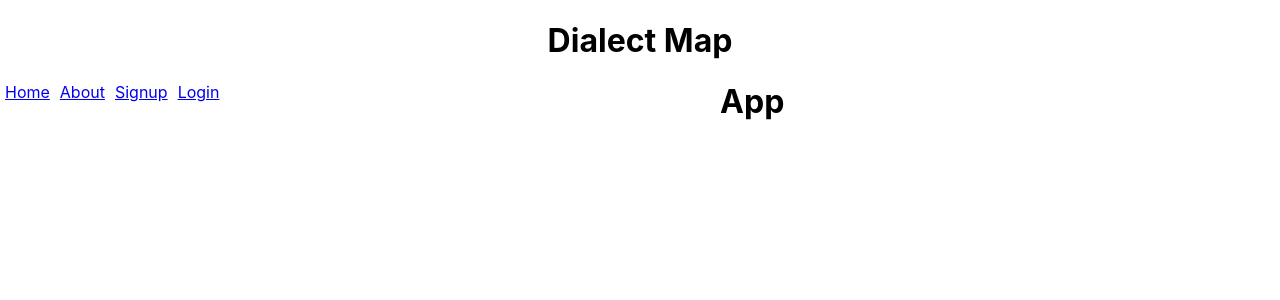
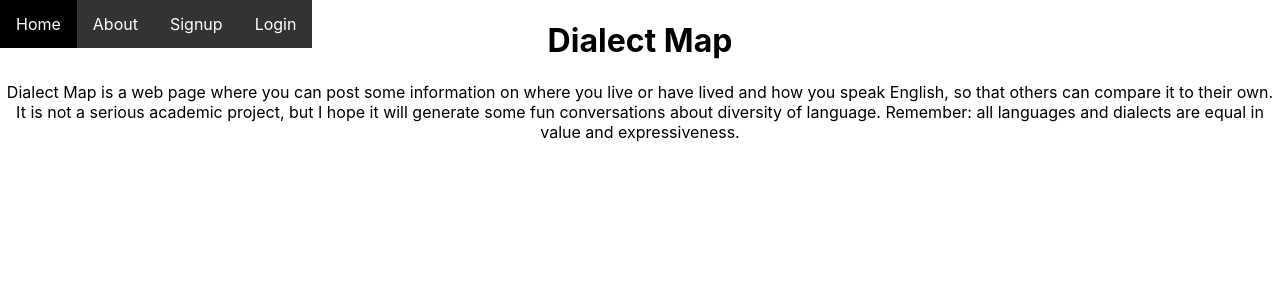
Before and after one commit to cmann80/phase-5-dialect-map, a React (Create React App) app in the folder client/: page /about in a window 1280 px wide. Shown: the top 300 px of the page. Built offline with nearby package versions, Linux system fonts and the light colour scheme; no server answers.

Commit message:
restyled the navbar as per w3schools advice, still needs work

```diff
--- a/client/src/App.js
+++ b/client/src/App.js
@@ -127,10 +127,9 @@ if(errors) return <h1>{errors}</h1>
             <Route path="/survey" element={<Survey errors={errors} setErrors={setErrors} user={user} setUser={setUser} questionArray={questionArray}/>}/>
             <Route path="/profile" element={<Profile errors={errors} setErrors={setErrors} user={user} setUser={setUser}/>}/>
             <Route path="/survey_responses/:placeName" element={<SurveyResponses errors={errors} setErrors={setErrors} survey={survey} userLocations={userLocations}/>}/>
-            <Route path="/about" element={About}/>
+            <Route path="/about" element={<About/>}/>
         </Routes>
         </BrowserRouter>
-        <h1>App</h1>
     </div>
     );
 }
--- a/client/src/components/About/About.js
+++ b/client/src/components/About/About.js
@@ -2,6 +2,16 @@ import "./About.css"
 
 function About(){
 
+
+    return(
+        <div>
+        <p>Dialect Map is a web page where you can post some
+            information on where you live or have lived and how you speak English,
+            so that others can compare it to their own. It is not a serious academic project,
+            but I hope it will generate some fun conversations about diversity of language.
+            Remember: all languages and dialects are equal in value and expressiveness.</p>
+        </div>
+    )
 }
 
 export default About
--- a/client/src/components/NavBar/NavBar.css
+++ b/client/src/components/NavBar/NavBar.css
@@ -1,19 +1,27 @@
-
-
-.nav a{
-
-    padding: 5px;
-
-}
-
-
 ul {
     list-style-type: none;
     margin: 0;
     padding: 0;
-}
+    overflow: hidden;
+    background-color: #333;
+    position: fixed;
+    top: 0;
+    width: 100;
+  }
 
-li {
-    display: inline;
-    float: left
-    }
+  li {
+    float: left;
+  }
+
+  li a {
+    display: block;
+    color: white;
+    text-align: center;
+    padding: 14px 16px;
+    text-decoration: none;
+  }
+
+  /* Change the link color to #111 (black) on hover */
+  li a:hover {
+    background-color: rgb(0, 0, 0);
+  }
--- a/client/src/components/NavBar/NavBar.js
+++ b/client/src/components/NavBar/NavBar.js
@@ -18,18 +18,20 @@ function NavBar ({ user, setUser }) {
 
 const loginSwitch = () => {
     if(user){
-        return (<div className="user-options">
-            <p>Welcome, {user.username}!</p>
-            <Link to="profile">Profile</Link>
-            <button className="logout-btn" onClick={handleLogout}>Logout</button>
-        </div>)
+        return (
+        <>
+            <li>Welcome, {user.username}!</li>
+            <li><Link to="profile">Profile</Link></li>
+            <li><button className="logout-btn" onClick={handleLogout}>Logout</button></li>
+        </>
+            )
         }
     else
         {return(
-        <div className="user-options">
-            <Link to="signup">Signup</Link>
-            <Link to="login">Login</Link>
-        </div>
+        <>
+            <li><Link to="signup">Signup</Link></li>
+            <li><Link to="login">Login</Link></li>
+        </>
         )
     }
 
--- a/client/src/components/Profile/Profile.js
+++ b/client/src/components/Profile/Profile.js
@@ -11,9 +11,6 @@ function Profile ({user, setUser, errors, setErrors}){
     const params = useParams()
 
 
-    const [nowLocation, setNowLocation] = useState("")
-    const [bornLocation, setBornLocation] = useState("")
-    const [parentsLocation, setParentsLocation] = useState("")
 
     // on clicking the take survey button, creates a new survey entry in the survey table if one doesn't exist and takes the user to the survey page
     function surveyLink(){
```
